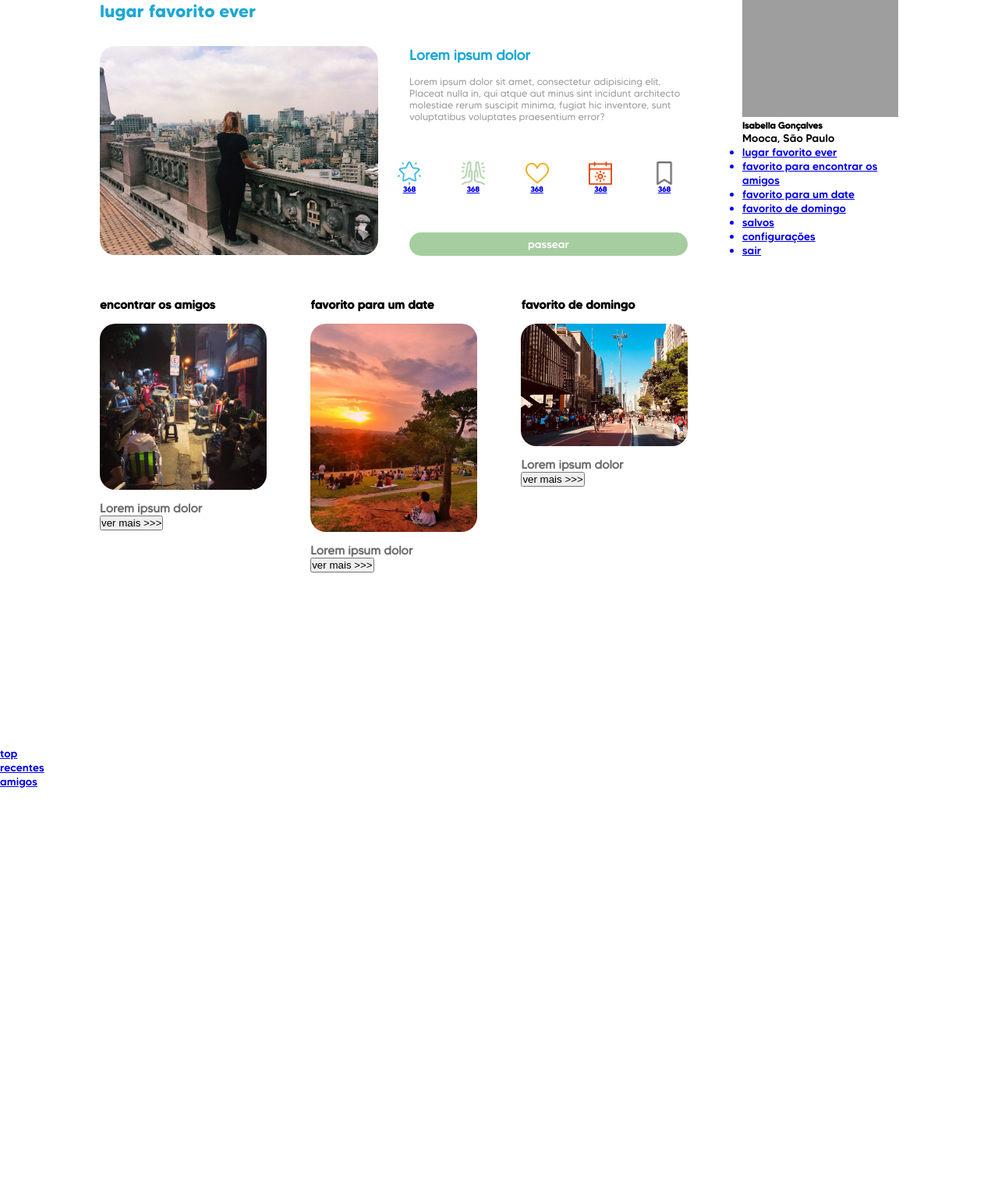
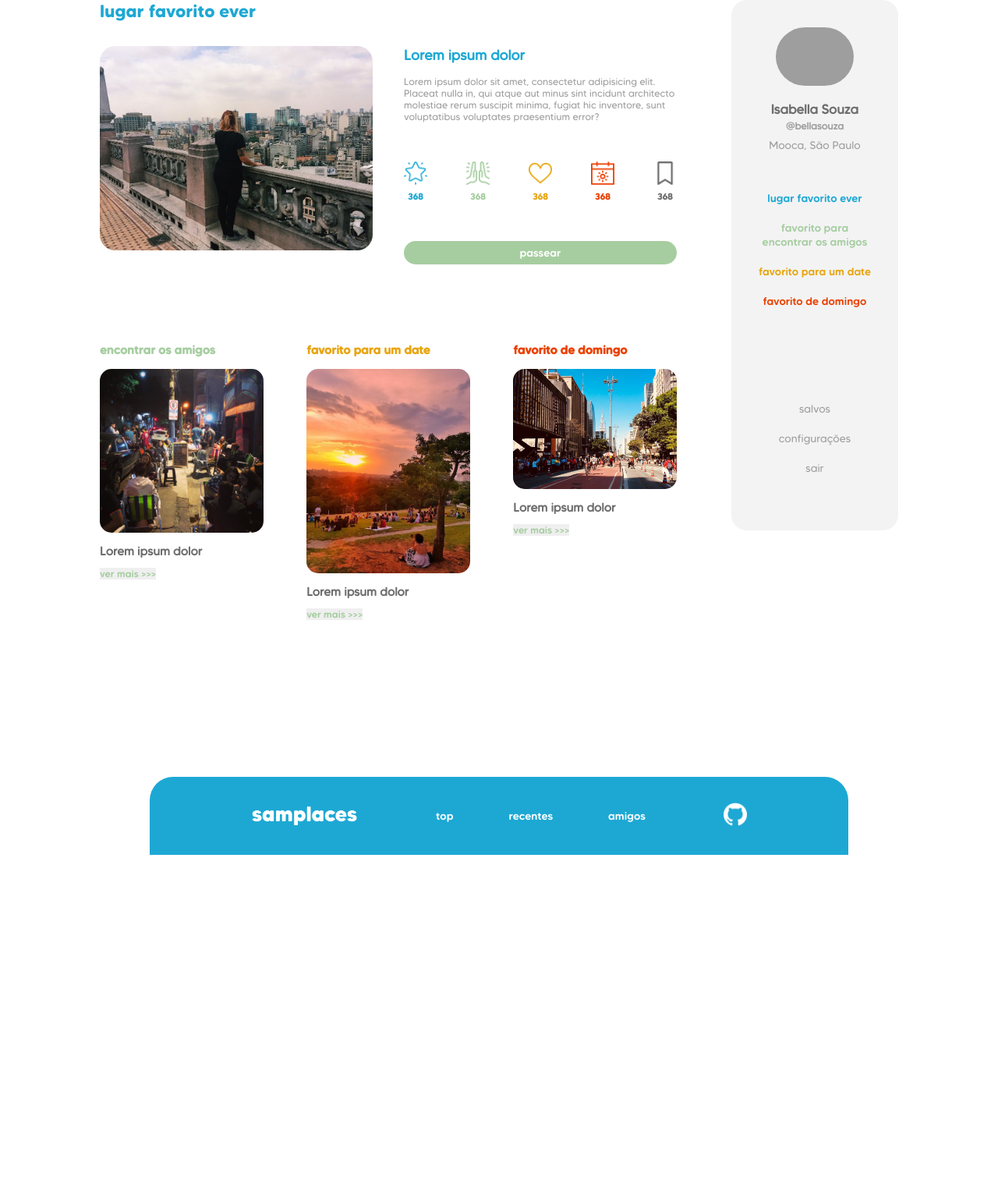
Before and after one commit to RenataRochaAlves/samplaces, a PHP site: page /perfil.php in a window 1280 px wide. Shown: the part 100-1627 px from the top of the page at 78% size. After the commit the page ends 1196 px from the top, so only its background shows below. Run offline with PHP 8.4, Linux system fonts and the light colour scheme; grey boxes are pictures that could not be loaded.

Commit message:
css da página de perfil completo

```diff
--- a/css/style.css
+++ b/css/style.css
@@ -25,6 +25,9 @@
 
 body {
     font-family: tommymedium;
+    display: flex;
+    flex-direction: column;
+    justify-content: center;
 }
 
 /* aqui começa o header */
@@ -132,7 +135,7 @@
     display: flex;
     flex-direction: row;
     justify-content: space-between;
-    margin-bottom: 50px;
+    margin-bottom: 100px;
 }
 
 .imagem-grande, .info {
@@ -169,7 +172,6 @@
 }
 
 .icones div {
-    width: calc(100% / 5 - 20px);
     display: flex;
     justify-content: center;
     flex-direction: column;
@@ -178,7 +180,37 @@
 
 .icones img {
     width: 30px;
+    margin-bottom: 8px;
 }
+
+.icones a {
+    text-decoration: none;
+}
+
+.icones h6 {
+    font-size: 0.8rem;
+}
+
+#fav h6{
+    color: #1da8d4;
+}
+
+#amigos h6 {
+    color: #a6cda0;
+}
+
+#date h6 {
+    color: #e8a510;
+}
+
+#domingo h6 {
+    color: #eb4100;
+}
+
+#salvo h6 {
+    color: #6e6e6e;
+}
+
 
 .botao-grande {
     font-family: tommymedium;
@@ -209,10 +241,23 @@
     margin-bottom: 15px;
 }
 
+.fav-amigos h5 {
+    color: #a6cda0;
+}
+
+.fav-date h5 {
+    color: #e8a510;
+}
+
+.fav-domingo h5 {
+    color: #eb4100;
+}
+
 .fav-outros div h6 {
     font-size: 1.1rem;
     font-family: tommyregular;
     color: #6e6e6e;
+    margin-bottom: 10px;
 }
 
 .fav-outros div a {
@@ -221,6 +266,144 @@
 
 .fav-outros div img {
     width: 100%;
-    border-radius: 20px;
+    border-radius: 15px;
     margin-bottom: 10px;
 }
+
+.fav-outros button {
+    font-family: tommymedium;
+    font-size: 0.9rem;
+    color: #a6cda0;
+    background-color: none;
+    border: none;
+}
+
+/* aqui começa o painel do usuario */
+
+.usuario {
+    display: flex;
+    flex-direction: column;
+    align-items: center;
+    background-color: #f3f3f4;
+    padding: 35px;
+    border-radius: 20px;
+    width: 40%;
+    height: 680px;
+
+}
+
+.usuario img {
+    width: 100px;
+    border-radius: 50px;
+    margin-bottom: 20px;
+}
+
+.usuario h5 {
+    font-size: 1.2rem;
+    font-family: tommyregular;
+    text-align: center;
+    color: #6e6e6e;
+    /* white-space: nowrap; */
+    margin-bottom: 4px;
+}
+
+.usuario h6 {
+    font-size: 0.9rem;
+    font-family: tommyregular;
+    color: #a0a0a0;
+    margin-bottom: 8px;
+}
+
+.usuario p {
+    font-family: tommyregular;
+    text-align: center;
+    color: #a0a0a0;
+    font-size: 1rem;
+    margin-bottom: 50px;
+}
+
+.usuario nav ul {
+    display: flex;
+    flex-direction: column;
+    align-items: center;
+}
+
+.usuario nav ul li {
+    list-style-type: none;
+    text-align: center;
+    margin-bottom: 20px;
+}
+
+.usuario a {
+    text-decoration: none;
+}
+
+.fav-user ul a:nth-child(1) {
+    color: #1da8d4;
+}
+
+.fav-user ul a:nth-child(2) {
+    color: #a6cda0;
+}
+
+.fav-user ul a:nth-child(3) {
+    white-space: nowrap;
+    color: #e8a510;
+}
+
+.fav-user ul a:nth-child(4) {
+    color: #eb4100;
+    margin-bottom: 100px;
+}
+
+.menu-user ul li {
+    color: #a0a0a0;
+    font-family: tommyregular;
+}
+
+.menu-user ul a:nth-child(1) {
+    font-family: tommybold;
+}
+
+
+/* aqui começa o footer */
+
+footer {
+    background-color: #1da8d4;
+    width: 70%;
+    height: 100px;
+    display: flex;
+    flex-direction: row;
+    justify-content: center;
+    align-items: center;
+    align-self: center;
+    border-top-left-radius: 30px;
+    border-top-right-radius: 30px;
+    margin-top: 200px;
+}
+
+footer img {
+    height: 30px;
+}
+
+footer nav {
+    width: 30%;
+    margin-left: 100px;
+    margin-right: 100px;
+}
+
+footer nav ul {
+    width: 100%;
+    display: flex;
+    flex-direction: row;
+    justify-content: space-between;
+}
+
+footer nav ul a {
+    text-decoration: none;
+}
+
+footer nav ul li {
+    list-style-type: none;
+    color: white;
+}
--- a/perfil.php
+++ b/perfil.php
@@ -4,7 +4,7 @@
     <meta charset="UTF-8">
     <meta name="viewport" content="width=device-width, initial-scale=1.0">
     <link rel="stylesheet" href="css/style.css">
-    <title>Isabella Gonçalves | Samplaces</title>
+    <title>Isabella Souza | Samplaces</title>
 </head>
 <body>
 
@@ -104,7 +104,8 @@
 
         <div class="usuario">
             <img src="img/users/user.jpg" alt="Isabella Gonçalves">
-            <h5>Isabella Gonçalves</h5>
+            <h5>Isabella Souza</h5>
+            <h6>@bellasouza</h6>
             <p>Mooca, São Paulo</p>
 
             <nav class="fav-user">
@@ -135,7 +136,7 @@
                 <a href="#"><li>amigos</li></a>
             </ul>
         </nav>
-        <a href="#">
+        <a href="https://github.com/RenataRochaAlves/samplaces" target="_blank">
             <img src="img/github.png" alt="GitHub">
         </a>
     </footer>
```
Also changed, not shown: 1 other file.
